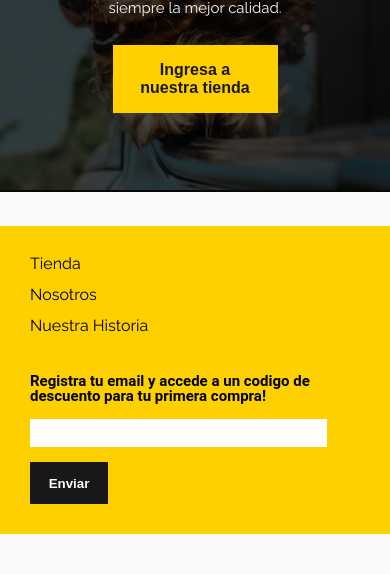
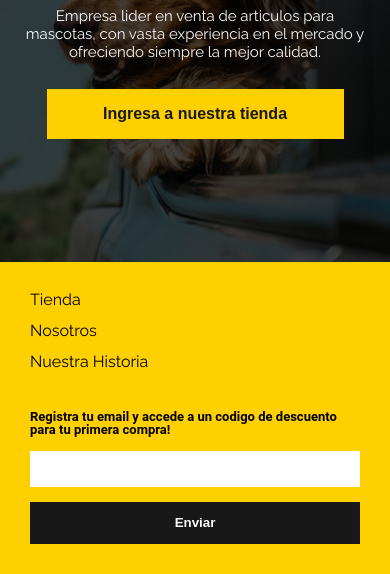
Before and after one commit to ifritzler/pawland_2, a website: page index.html in a window 390 px wide. Shown: the part 310-884 px from the top of the page. Before the commit the page ends 844 px from the top, so only its background shows below. Drawn offline with Linux system fonts and the light colour scheme.

Commit message:
responsive fixes

```diff
--- a/scss/layout/_footer.scss
+++ b/scss/layout/_footer.scss
@@ -36,6 +36,10 @@
     &:focus{
       outline: 1px solid rgba(24, 24, 24, .7);
     }
+    @include media($media-small){
+        width: 100%;
+        padding: 1.1rem 1.2rem;
+    }
   }
 
   @include media($media-medium){
@@ -46,9 +50,12 @@
       font-size: 1.2rem;
     }
   }
-  @include media($media-xs){
+  @include media($media-small){
     & label {
       font-size: 1.3rem;
     }
+    & > .btn--dark {
+      width: 100%;
+    }
   }
 }
--- a/scss/layout/_hero.scss
+++ b/scss/layout/_hero.scss
@@ -2,6 +2,7 @@
   background-color: $color-dark;
   @include flex-container($just: space-between);
   width: 100%;
+  height: 100%;
   @include media($media-large){
     @include flex-container($dir: column);
     position: relative;
@@ -41,12 +42,18 @@
   @include media($media-large){
     width: 70ch;
   }
+  @include media($media-small){
+    width: 37ch;
+  }
 }
 
 .hero__btn {
   font-size: 1.6rem;
   @include media($media-large){
     width: 50%;
+  }
+  @include media($media-small){
+    width: 90%;
   }
 }
 
@@ -64,7 +71,7 @@
     }
     @include media($media-large){
       width: 100%;
-      height: 45rem;
+      height: 100%;
     }
   }
   @include media($media-large){
```
Also changed, not shown: src/css/style.css, 1 other file.
